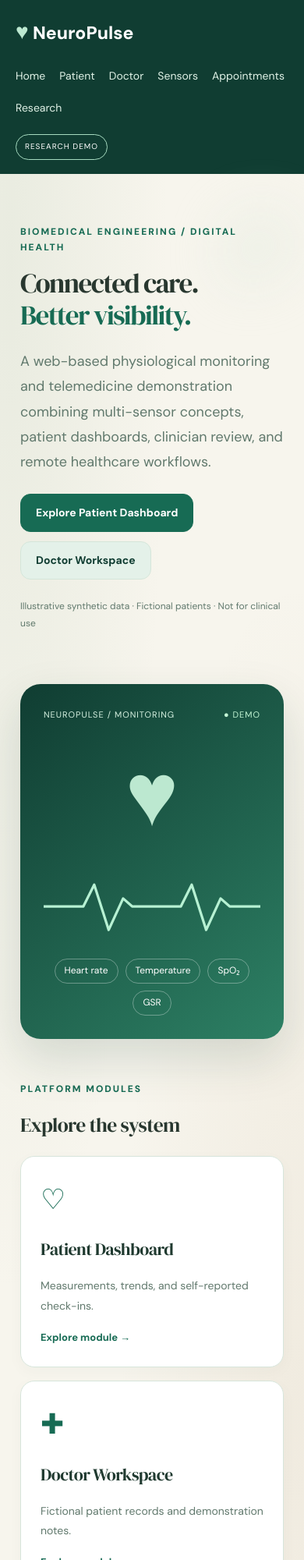
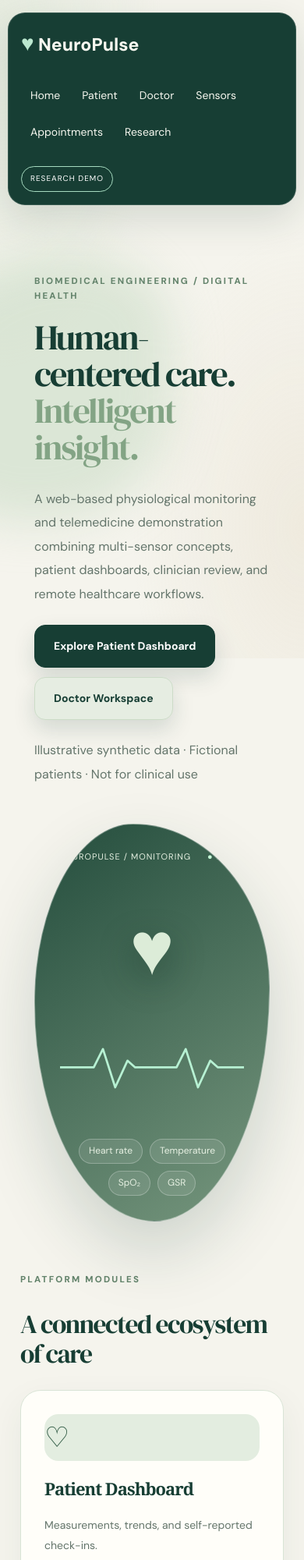
Before and after one commit to Sejuti-Dhali/NeuroPulse, a plain HTML site: page index.html in a window 390 px wide. Shown: the top 2000 px of the page at 78% size. Drawn offline with Linux system fonts and the light colour scheme.

Commit message:
Implement project-specific biophilic redesign

```diff
--- a/biophilic-premium.css
+++ b/biophilic-premium.css
@@ -1,328 +1,355 @@
 @import url('https://fonts.googleapis.com/css2?family=DM+Sans:wght@400;500;600;700;800&family=DM+Serif+Display:ital@0;1&display=swap');
 
-/* PREMIUM BIOPHILIC EXPERIENCE */
-
 :root {
-  --bio-primary: #253C31;
-  --bio-secondary: #718B76;
-  --bio-accent: #B88A69;
-  --bio-surface: #F7F5ED;
-  --bio-pale: #E2EBDF;
-  --bio-ink: #28372F;
-  --bio-muted: #6C786E;
-  --bio-border: rgba(58,85,65,.14);
-  --bio-shadow: 0 20px 65px rgba(35,58,43,.09);
-  --bio-ease: cubic-bezier(.22,1,.36,1);
+  --bio-deep: #173E34;
+  --bio-sage: #B9D5B8;
+  --bio-gold: #CBAA79;
+  --bio-paper: #F5F4ED;
+  --bio-ink: #263D33;
+  --bio-muted: #64756B;
 }
 
-html {
-  scroll-behavior: smooth;
-  scroll-padding-top: 90px;
+html { scroll-behavior:smooth; scroll-padding-top:110px; }
+
+body {
+  background:var(--bio-paper) !important;
+  color:var(--bio-ink) !important;
+  font-family:'DM Sans',sans-serif !important;
+  overflow-x:hidden;
 }
 
-body {
+body::before {
+  content:"";
+  position:fixed;
+  inset:0;
+  pointer-events:none;
+  z-index:-1;
   background:
-    radial-gradient(
-      ellipse at 3% 12%,
-      rgba(148,178,145,.14),
-      transparent 38%
-    ),
-    radial-gradient(
-      ellipse at 97% 65%,
-      rgba(185,153,114,.11),
-      transparent 42%
-    ),
-    var(--bio-surface);
-  color: var(--bio-ink);
-  font-family: 'DM Sans',system-ui,sans-serif;
-  -webkit-font-smoothing: antialiased;
-  text-rendering: optimizeLegibility;
-  overflow-x: hidden;
+    radial-gradient(ellipse at 0% 5%,#C7DBC455,transparent 38%),
+    radial-gradient(ellipse at 100% 80%,#D8C5A533,transparent 40%);
 }
 
 h1,h2,h3 {
-  letter-spacing: -.025em;
-  line-height: 1.16;
+  color:var(--bio-deep) !important;
+  letter-spacing:-.045em;
+}
+
+h1,h2 {
+  font-family:'DM Serif Display',Georgia,serif !important;
+  font-weight:400 !important;
 }
 
 h1 {
-  font-family: 'DM Serif Display',Georgia,serif;
-  font-size: clamp(2.5rem,5.2vw,5.7rem);
-  font-weight: 400;
-  letter-spacing: -.045em;
+  font-size:clamp(3.3rem,6vw,6.6rem) !important;
+  line-height:1.05 !important;
 }
 
 h2 {
-  font-family: 'DM Serif Display',Georgia,serif;
-  font-size: clamp(1.75rem,2.8vw,3rem);
-  font-weight: 400;
+  font-size:clamp(2.1rem,3.4vw,3.6rem) !important;
+  line-height:1.14 !important;
 }
 
-h3 {
-  font-family: 'DM Serif Display',Georgia,serif;
-  font-weight: 400;
+p { line-height:1.85; }
+
+.eyebrow,.kicker {
+  color:#63836B !important;
+  font-family:'DM Sans',sans-serif !important;
+  font-weight:800 !important;
+  font-size:.72rem !important;
+  letter-spacing:.19em !important;
+  text-transform:uppercase;
 }
 
-p {
-  line-height: 1.8;
+.topbar,.site-nav,body > nav {
+  width:min(1380px,calc(100% - 32px)) !important;
+  max-width:1380px !important;
+  margin:16px auto 0 !important;
+  padding:18px 26px !important;
+  border:1px solid #FFFFFF25 !important;
+  border-radius:22px !important;
+  background:var(--bio-deep) !important;
+  box-shadow:0 18px 50px #16392C25 !important;
+  color:white !important;
+  position:relative;
+  z-index:20;
 }
 
-a {
-  transition:
-    color .25s ease,
-    background-color .25s ease,
-    border-color .25s ease;
+.topbar a,.site-nav a,.site-nav strong,
+body > nav a,body > nav strong {
+  color:#F7F8F0 !important;
+  text-decoration:none;
 }
 
-::selection {
-  background: var(--bio-pale);
-  color: var(--bio-primary);
+.topbar nav a,.site-links a,body > nav a {
+  padding:10px 12px;
+  border-radius:10px;
+  transition:background .25s ease;
 }
 
-/* Navigation */
-
-header,
-.topbar,
-.navbar,
-.site-header {
-  transition:
-    background .35s ease,
-    box-shadow .35s ease,
-    border-color .35s ease;
+.topbar nav a:hover,.site-links a:hover,
+body > nav a:hover {
+  background:#FFFFFF24 !important;
 }
 
-.topbar,
-.navbar,
-.site-header {
-  backdrop-filter: blur(20px);
-  -webkit-backdrop-filter: blur(20px);
+.hero {
+  position:relative;
+  isolation:isolate;
+  max-width:1380px !important;
+  margin:0 auto !important;
+  min-height:660px;
+  padding:95px 42px 105px !important;
+  gap:clamp(35px,5vw,85px) !important;
+  border:0 !important;
 }
 
-.bio-scrolled {
-  box-shadow: 0 12px 36px rgba(30,50,38,.13);
+.hero::before {
+  content:"";
+  position:absolute;
+  width:340px;
+  height:340px;
+  left:-145px;
+  top:25px;
+  z-index:-1;
+  background:#BCD4B970;
+  border-radius:65% 35% 53% 47%;
+  filter:blur(30px);
 }
 
-/* Buttons */
+.hero h1 { max-width:790px; margin:20px 0 28px !important; }
+.hero h1 em { color:#83A485 !important; }
 
-button,
-.btn,
-.button,
-a.btn,
-input[type="submit"] {
-  border-radius: 13px;
-  transition:
-    transform .35s var(--bio-ease),
-    box-shadow .35s ease,
-    background-color .3s ease,
-    border-color .3s ease;
+.hero .lead,.hero > div > p,.hero p {
+  color:var(--bio-muted);
+  font-size:clamp(1rem,1.4vw,1.16rem);
+  line-height:1.9;
 }
 
-button:not(:disabled):hover,
-.btn:hover,
-.button:hover,
-input[type="submit"]:hover {
-  transform: translateY(-2px);
+.hero-visual,.hero figure {
+  overflow:hidden;
+  background:linear-gradient(145deg,#244D3D,#77977E) !important;
+  border:1px solid #FFFFFF55 !important;
+  border-radius:42% 58% 49% 51% / 45% 41% 59% 55% !important;
+  box-shadow:0 38px 85px #183C302E !important;
 }
 
-button:not(:disabled):active,
-.btn:active,
-.button:active {
-  transform: translateY(0) scale(.985);
+.hero-visual img,.hero figure img {
+  width:100%;
+  height:auto;
+  object-fit:contain;
+  display:block;
 }
 
-/* Premium card treatment */
+.hero figure { padding:20px !important; }
+.hero figure img { border-radius:22px !important; }
 
-.card,
-.panel,
-.feature,
-.metric,
-.stat-card,
-.dashboard-card,
-.info-card {
-  border-radius: 23px;
-  transition:
-    transform .45s var(--bio-ease),
-    box-shadow .45s ease,
-    border-color .35s ease;
+.hero figure figcaption,.visual-caption {
+  color:#E7F0E4 !important;
+  font-size:.75rem !important;
+  text-align:center;
 }
 
-.card:hover,
-.feature:hover,
-.stat-card:hover,
-.info-card:hover {
-  transform: translateY(-5px);
-  box-shadow: var(--bio-shadow);
+.feature,.card,.panel,.metric {
+  background:#FFFEF9 !important;
+  border:1px solid #D9E4D6 !important;
+  border-radius:26px !important;
+  box-shadow:0 16px 45px #193B2910 !important;
+  transition:
+    transform .45s cubic-bezier(.22,1,.36,1),
+    box-shadow .45s ease,
+    border-color .3s ease !important;
 }
 
-/* Form polish */
-
-input,
-select,
-textarea {
-  border-radius: 12px;
-  transition:
-    border-color .25s ease,
-    box-shadow .25s ease;
+.feature:hover,.card:hover {
+  transform:translateY(-9px) !important;
+  box-shadow:0 28px 60px #193B2922 !important;
+  border-color:#9CB99B !important;
 }
 
-input:focus-visible,
-select:focus-visible,
-textarea:focus-visible {
-  outline: 3px solid var(--bio-accent);
-  outline-offset: 2px;
+.feature h3,.card h3 { color:var(--bio-deep) !important; }
+.feature p,.card p { color:var(--bio-muted) !important; }
+
+.btn,.primary-button {
+  display:inline-flex !important;
+  align-items:center;
+  justify-content:center;
+  background:var(--bio-deep) !important;
+  color:white !important;
+  border:1px solid var(--bio-deep) !important;
+  border-radius:14px !important;
+  padding:15px 24px !important;
+  text-decoration:none !important;
+  font-family:'DM Sans',sans-serif !important;
+  font-weight:700 !important;
+  box-shadow:0 12px 28px #173D3426 !important;
+  transition:transform .3s ease,background .3s ease !important;
 }
 
-button:focus-visible,
-a:focus-visible {
-  outline: 3px solid var(--bio-accent);
-  outline-offset: 4px;
+.btn:hover,.primary-button:hover {
+  background:#426B54 !important;
+  transform:translateY(-3px);
 }
 
-/* Chart containers */
-
-canvas,
-svg {
-  max-width: 100%;
+.btn-outline,.secondary {
+  background:#E6EDE2 !important;
+  color:var(--bio-deep) !important;
+  border-color:#CCDCC7 !important;
 }
 
-canvas {
-  border-radius: 12px;
+.metric {
+  border-top:4px solid var(--bio-sage) !important;
+  padding:25px !important;
 }
 
-/* Visual depth */
-
-.hero,
-.hero-section,
-.banner {
-  position: relative;
-  isolation: isolate;
+.metric strong {
+  font-family:'DM Serif Display',Georgia,serif !important;
+  font-weight:400 !important;
+  font-size:clamp(2.2rem,3vw,3.5rem) !important;
+  color:var(--bio-deep) !important;
 }
 
-.hero::before,
-.hero-section::before {
-  content: "";
-  position: absolute;
-  width: min(28vw,350px);
-  aspect-ratio: 1;
-  top: 0;
-  right: -7%;
-  border-radius: 55% 45% 68% 32%;
-  background: var(--bio-pale);
-  opacity: .35;
-  filter: blur(30px);
-  pointer-events: none;
-  z-index: -1;
+.tag {
+  background:#E7EEE3 !important;
+  border:1px solid #CBDCC9 !important;
+  border-radius:99px !important;
+  color:var(--bio-deep) !important;
 }
 
-img {
-  max-width: 100%;
-  height: auto;
+.sections {
+  background:transparent !important;
+  padding:75px 30px 110px !important;
 }
 
-.card img,
-.feature img {
-  transition: transform .65s var(--bio-ease);
+footer {
+  background:var(--bio-deep) !important;
+  color:#E9F0E5 !important;
+  border:0 !important;
 }
 
-.card:hover img,
-.feature:hover img {
-  transform: scale(1.025);
+input,textarea,select {
+  border-radius:12px;
+  accent-color:var(--bio-deep);
 }
 
-/* Scroll reveal */
-
-.bio-reveal {
-  opacity: 0;
-  transform: translateY(22px);
-  transition:
-    opacity .8s var(--bio-ease),
-    transform .8s var(--bio-ease);
+a:focus-visible,button:focus-visible,
+input:focus-visible,select:focus-visible {
+  outline:3px solid var(--bio-gold);
+  outline-offset:3px;
 }
 
-.bio-reveal.bio-visible {
-  opacity: 1;
-  transform: translateY(0);
-}
-
-/* Soft visual entrance */
-
-@keyframes bio-enter {
-  from {
-    opacity: 0;
-    transform: translateY(15px);
-  }
-  to {
-    opacity: 1;
-    transform: translateY(0);
+@media(max-width:1000px) {
+  .hero {
+    grid-template-columns:1fr !important;
+    min-height:0;
+    padding:65px 24px !important;
   }
 }
 
-@keyframes bio-breathe {
-  0%,100% { transform: translateY(0); }
-  50% { transform: translateY(-7px); }
+@media(max-width:680px) {
+  .topbar,.site-nav,body > nav {
+    width:calc(100% - 20px) !important;
+    padding:16px !important;
+    flex-wrap:wrap;
+  }
+
+  .topbar nav,.site-links {
+    display:flex;
+    flex-wrap:wrap;
+    gap:4px;
+  }
+
+  .hero {
+    padding:48px 18px 65px !important;
+    gap:32px !important;
+  }
+
+  h1 { font-size:clamp(2.8rem,10vw,4.2rem) !important; }
+
+  .feature-grid,.cards,.grid {
+    grid-template-columns:1fr !important;
+  }
+
+  .sections { padding:50px 18px !important; }
 }
 
-/* Responsive refinement */
+@media(prefers-reduced-motion:reduce) {
+  *,*::before,*::after {
+    animation:none !important;
+    transition:none !important;
+  }
+}
+/* NEUROPULSE — BOTANICAL DIGITAL HEALTH */
 
-@media(max-width:900px) {
-  h1 {
-    font-size: clamp(2.3rem,7vw,4rem);
-  }
+#home .hero {
+  display:grid !important;
+  grid-template-columns:1.05fr .95fr !important;
+}
 
-  .hero,
-  .hero-section {
-    min-height: auto;
-  }
+#home .hero-visual {
+  min-height:510px;
+  display:flex;
+  flex-direction:column;
+  justify-content:space-between;
+  padding:32px;
+}
 
-  .card,
-  .panel,
-  .feature {
-    max-width: 100%;
-  }
+#home .visual-heart {
+  font-size:clamp(6rem,12vw,11rem) !important;
+  color:#DCECD8 !important;
+  text-shadow:0 15px 45px #09291D66;
+}
+
+#home .visual-top,#home .visual-tags {
+  color:#E6F0E2 !important;
+}
+
+#home .visual-tags span {
+  background:#FFFFFF19 !important;
+  border:1px solid #FFFFFF40 !important;
+  color:#E6F0E2 !important;
+  border-radius:99px !important;
+}
+
+#home .feature-grid {
+  display:grid;
+  grid-template-columns:repeat(4,minmax(0,1fr));
+  gap:22px;
+}
+
+#home .feature {
+  min-height:245px;
+  padding:30px !important;
+  text-decoration:none;
+}
+
+#home .feature-icon {
+  background:#E3EDE0 !important;
+  color:#315B45 !important;
+  border-radius:18px !important;
+}
+
+.page:not(#home) {
+  max-width:1380px;
+  margin:auto;
+  padding:65px 35px;
+}
+
+.page:not(#home) > h1 {
+  max-width:900px;
+}
+
+.page:not(#home) .panel {
+  padding:30px;
+}
+
+@media(max-width:1100px) {
+  #home .feature-grid {grid-template-columns:repeat(2,1fr)}
+}
+
+@media(max-width:800px) {
+  #home .hero {grid-template-columns:1fr !important}
 }
 
 @media(max-width:600px) {
-  h1 {
-    font-size: clamp(2.1rem,9vw,3.2rem);
-  }
-
-  h2 {
-    font-size: clamp(1.6rem,6vw,2.2rem);
-  }
-
-  button,
-  .btn {
-    min-height: 42px;
-  }
-
-  .card,
-  .panel,
-  .feature {
-    border-radius: 18px;
-  }
-
-  body {
-    overflow-x: hidden;
-  }
+  #home .feature-grid {grid-template-columns:1fr}
+  .page:not(#home) {padding:40px 18px}
 }
-
-/* Accessibility */
-
-@media(prefers-reduced-motion:reduce) {
-  html {
-    scroll-behavior: auto;
-  }
-
-  *,
-  *::before,
-  *::after {
-    animation-duration: .01ms !important;
-    animation-iteration-count: 1 !important;
-    transition-duration: .01ms !important;
-  }
-
-  .bio-reveal {
-    opacity: 1 !important;
-    transform: none !important;
-  }
-}
--- a/index.html
+++ b/index.html
@@ -7,7 +7,8 @@
 <title>NeuroPulse | Intelligent Telemedicine</title>
 <link rel="stylesheet" href="style.css">
 <script src="app.js" defer></script>
-<link rel="stylesheet" href="biophilic-premium.css">
+
+<link rel="stylesheet" href="biophilic-premium.css?v=20261121-final">
 </head>
 <body>
 <header class="topbar">
@@ -28,7 +29,7 @@
   <div class="hero">
     <div>
       <div class="eyebrow">BIOMEDICAL ENGINEERING / DIGITAL HEALTH</div>
-      <h1>Connected care.<br><em>Better visibility.</em></h1>
+      <h1>Human-centered care.<br><em>Intelligent insight.</em></h1>
       <p class="lead">A web-based physiological monitoring and telemedicine demonstration combining multi-sensor concepts, patient dashboards, clinician review, and remote healthcare workflows.</p>
       <div class="button-row">
         <a class="btn" href="#patient">Explore Patient Dashboard</a>
@@ -45,7 +46,7 @@
       <div class="visual-tags"><span>Heart rate</span><span>Temperature</span><span>SpO₂</span><span>GSR</span></div>
     </div>
   </div>
-  <div class="section-heading"><div class="eyebrow">PLATFORM MODULES</div><h2>Explore the system</h2></div>
+  <div class="section-heading"><div class="eyebrow">PLATFORM MODULES</div><h2>A connected ecosystem of care</h2></div>
   <div class="feature-grid">
     <a href="#patient" class="feature"><div class="feature-icon">♡</div><h3>Patient Dashboard</h3><p>Measurements, trends, and self-reported check-ins.</p><span>Explore module →</span></a>
     <a href="#doctor" class="feature"><div class="feature-icon">✚</div><h3>Doctor Workspace</h3><p>Fictional patient records and demonstration notes.</p><span>Explore module →</span></a>
```
